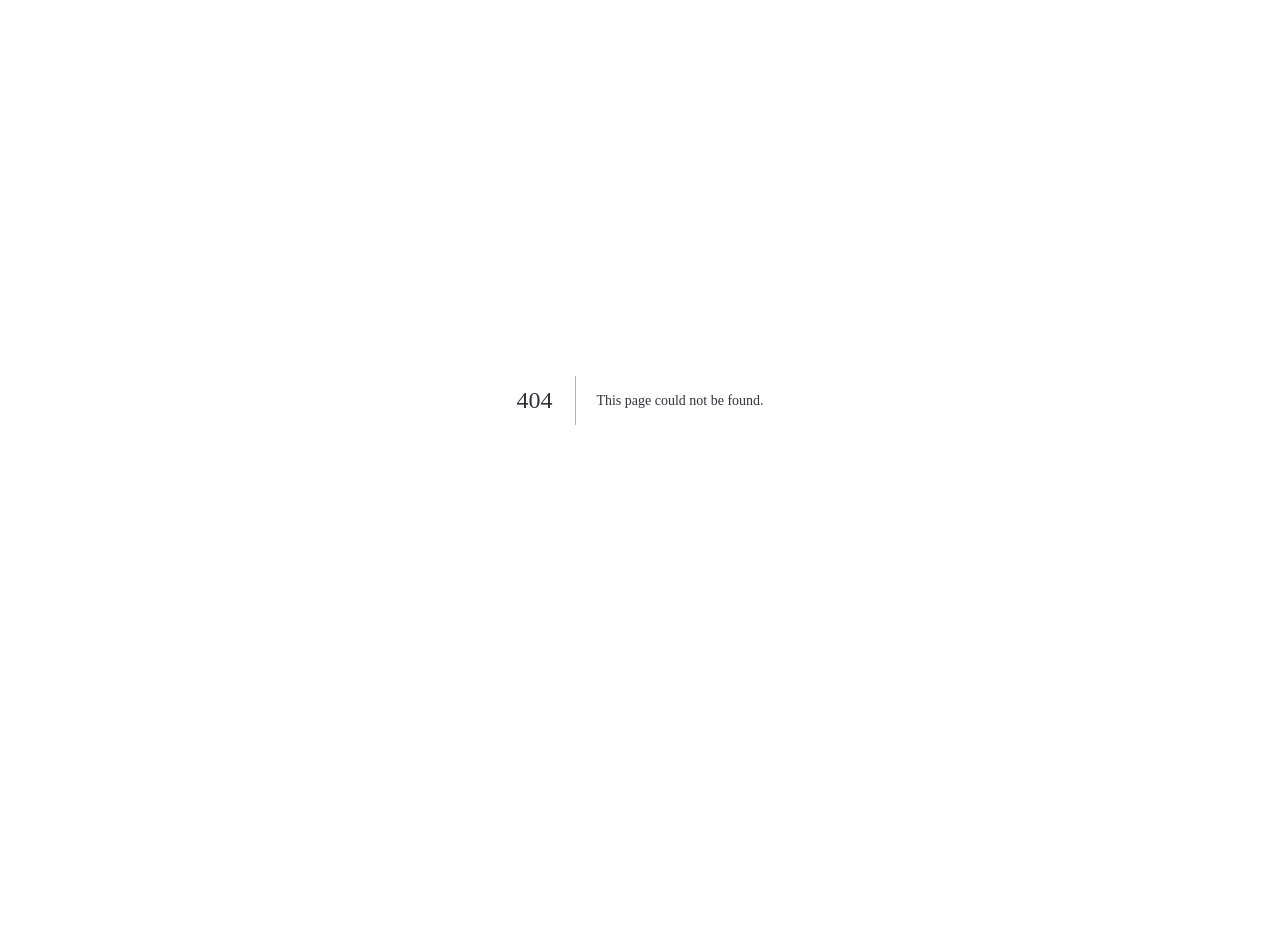
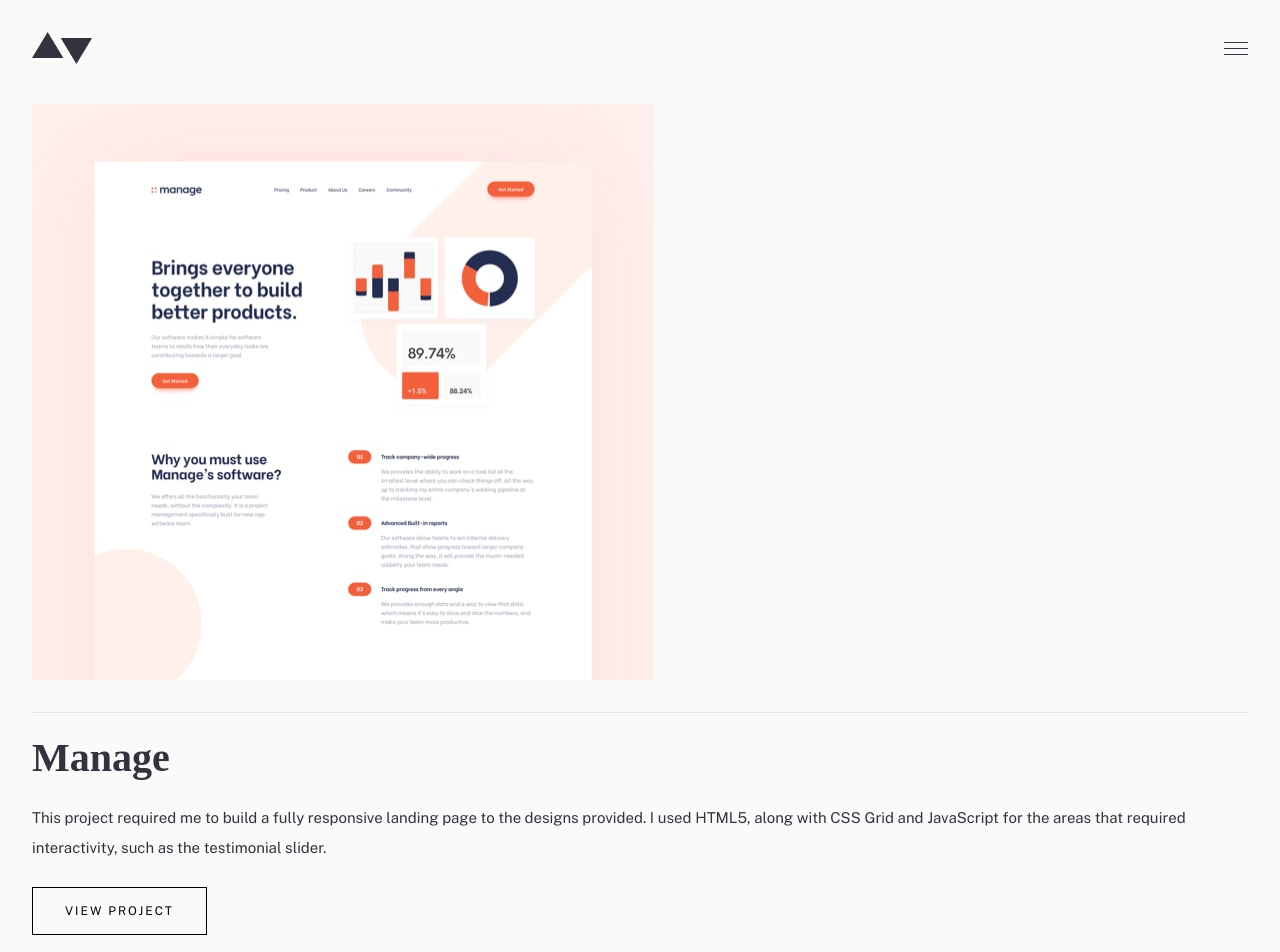
Before and after one commit to peternguyen777/fem-minimal-portfolio, a Next.js app: page /portfolio in a window 1280 px wide. Before the commit this address had no page. Shown: the top 952 px of the page. Before the commit the page ends 800 px from the top, so only its background shows below. Built offline with nearby package versions, Linux system fonts and the light colour scheme; a web font is replaced by a local one.

Commit message:
portfolio

```diff
--- /dev/null
+++ b/components/PortfolioProjects.js
@@ -0,0 +1,28 @@
+const PortfolioProjects = [
+  {
+    imageMobile: "/portfolio/mobile/image-portfolio-manage@2x.jpg",
+    title: "Manage",
+    introduction:
+      "This project required me to build a fully responsive landing page to the designs provided. I used HTML5, along with CSS Grid and JavaScript for the areas that required interactivity, such as the testimonial slider.",
+  },
+  {
+    imageMobile: "/portfolio/mobile/image-portfolio-bookmark@2x.jpg",
+    title: "Bookmark",
+    introduction:
+      "This project required me to build a fully responsive landing page to the designs provided. I used HTML5, along with CSS Grid and JavaScript for the areas that required interactivity, such as the features section.",
+  },
+  {
+    imageMobile: "/portfolio/mobile/image-portfolio-insure@2x.jpg",
+    title: "Insure",
+    introduction:
+      "This was a small project which mostly consisted of HTML and CSS. I built a fully-responsive landing page. The only JavaScript this project required was to enable the toggling of the mobile navigation.",
+  },
+  {
+    imageMobile: "/portfolio/mobile/image-portfolio-fylo@2x.jpg",
+    title: "Fylo",
+    introduction:
+      "This project was built in pure HTML and CSS. I had mobile and desktop designs to work to and built it so that it was fully-responsive. I took a mobile-first approach and used modern CSS like Flexbox and Grid for layout purposes.",
+  },
+];
+
+export default PortfolioProjects;
--- /dev/null
+++ b/pages/portfolio/index.js
@@ -0,0 +1,39 @@
+import React from "react";
+import Footer from "../../components/Footer";
+import Header from "../../components/Header";
+import PortfolioProjects from "../../components/PortfolioProjects";
+import ButtonSecondary from "../../components/ButtonSecondary";
+
+const index = () => {
+  return (
+    <div>
+      <Header />
+
+      <main className='mt-[104px] bg-secondary_grey_bg px-8'>
+        {PortfolioProjects.map((item) => {
+          return (
+            <div key={item.title}>
+              <img src={item.imageMobile} />
+              <hr className='mt-8 mb-6' />
+              <h2 className='mb-6'>{item.title}</h2>
+              <p className='mb-6 text-[15px]'>{item.introduction}</p>
+              <ButtonSecondary>VIEW PROJECT</ButtonSecondary>
+              <hr className='mt-6 mb-[72px]' />
+            </div>
+          );
+        })}
+        <div className='flex flex-col items-center'>
+          <h2 className='mt-2 mb-10 text-center'>
+            Interested in doing a project together?
+          </h2>
+          <ButtonSecondary>CONTACT ME</ButtonSecondary>
+          <div className='mt-[50px]' />
+        </div>
+      </main>
+
+      <Footer />
+    </div>
+  );
+};
+
+export default index;
```
